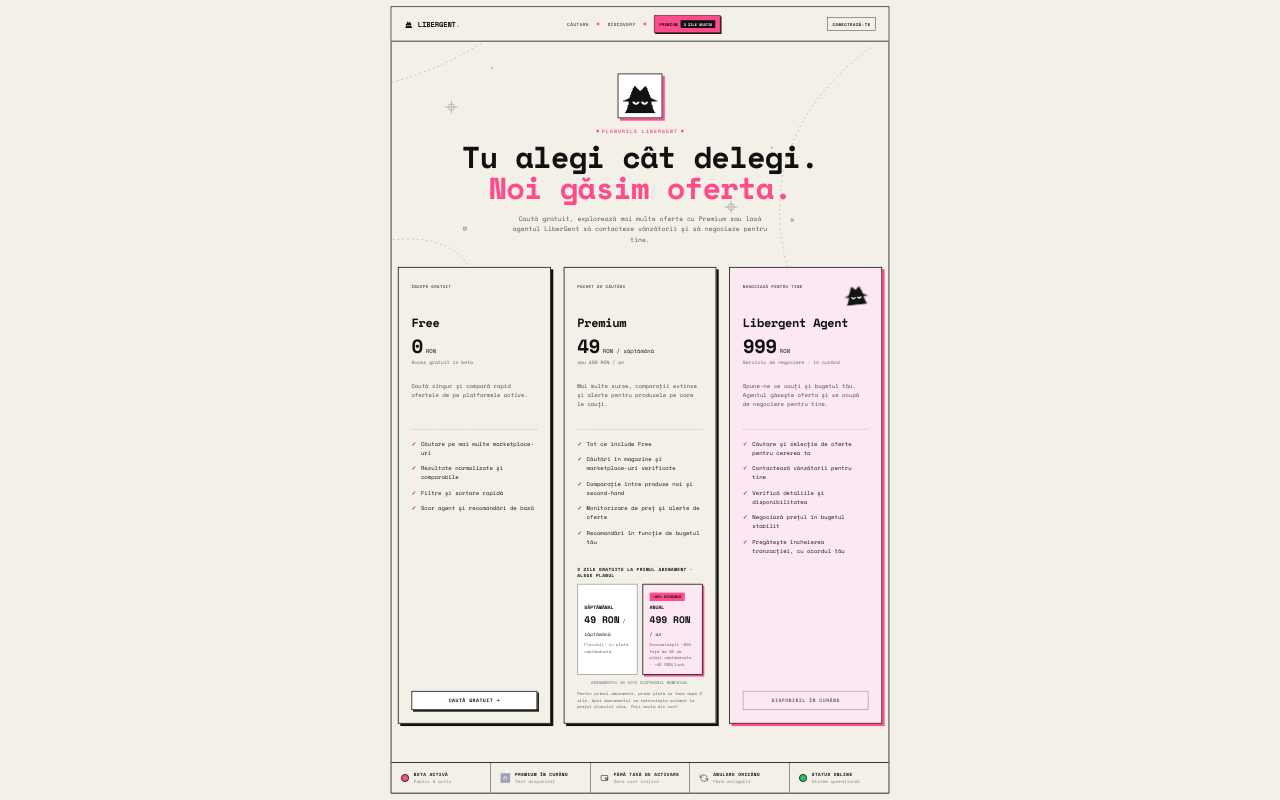
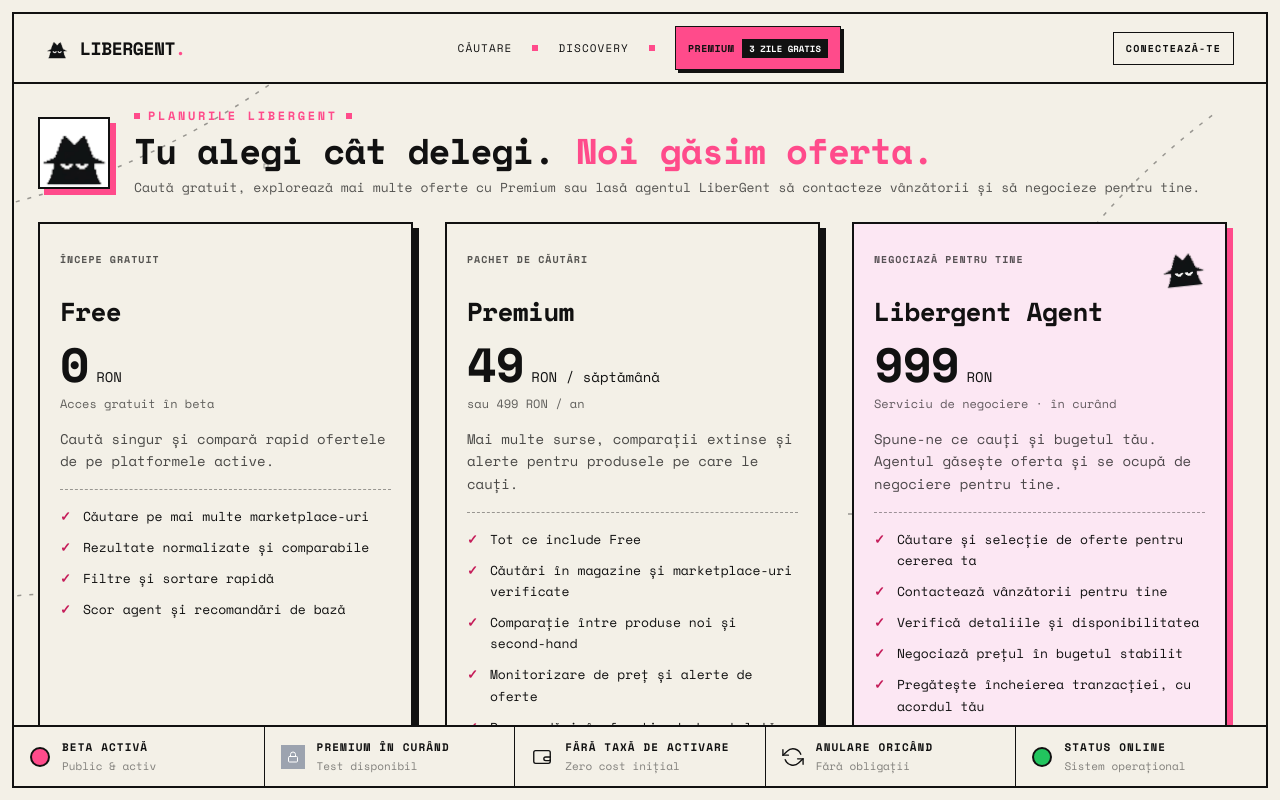
Before and after one commit to Vicorico17/libergent, a Next.js app in the folder ui/: page /pricing in a window 1280 px wide. Built offline with nearby package versions, Linux system fonts and the light colour scheme; no server answers; a web font is replaced by a local one.

Commit message:
Keep pricing frame fixed to viewport with readable content

```diff
--- a/ui/src/app/pricing/page.tsx
+++ b/ui/src/app/pricing/page.tsx
@@ -1,7 +1,6 @@
 "use client";
 
 import Link from "next/link";
-import { useLayoutEffect, useRef } from "react";
 import styles from "./pricing.module.css";
 import { LogoIcon } from "@/components/LogoIcon";
 import { AccountNavLink } from "@/components/AccountNavLink";
@@ -48,31 +47,9 @@
 }
 
 export default function PricingPage() {
-  const viewportRef = useRef<HTMLDivElement>(null);
-  const canvasRef = useRef<HTMLDivElement>(null);
-
-  useLayoutEffect(() => {
-    const viewport = viewportRef.current;
-    const canvas = canvasRef.current;
-    if (!viewport || !canvas) return;
-
-    // Layout dimensions remain unscaled, so resizing cannot compound the scale.
-    const fit = () => {
-      const scale = Math.min(1, viewport.clientHeight / Math.max(1, canvas.offsetHeight));
-      viewport.style.setProperty("--pricing-scale", String(scale));
-    };
-    const observer = new ResizeObserver(fit);
-    observer.observe(viewport);
-    observer.observe(canvas);
-    fit();
-    return () => observer.disconnect();
-  }, []);
-
   return (
-    <div ref={viewportRef} className={styles.viewport}>
     <div
-      ref={canvasRef}
-      className={`${styles.canvas} min-h-screen flex flex-col p-0 sm:p-2 md:p-4`}
+      className={`${styles.page} min-h-screen flex flex-col p-0 sm:p-2 md:p-4`}
       style={{ background: BG, fontFamily: MONO }}
     >
       {/* Outer frame */}
@@ -140,7 +117,7 @@
           <BillingReturnNotice />
 
           {/* Premium identity */}
-          <div className="mb-8 flex flex-col items-center text-center md:mb-14">
+          <div className={`${styles.intro} mb-8 flex flex-col items-center text-center md:mb-14`}>
             <div className="mb-6 flex h-24 w-24 items-center justify-center border-2 border-[#111111] bg-white shadow-[6px_6px_0_#FF4B8B] md:h-28 md:w-28">
               <LogoIcon size={78} className="md:!h-24 md:!w-24" />
             </div>
@@ -223,6 +200,5 @@
         }
       `}</style>
     </div>
-    </div>
   );
 }
--- a/ui/src/app/pricing/pricing.module.css
+++ b/ui/src/app/pricing/pricing.module.css
@@ -1,35 +1,139 @@
-.viewport {
-  background: #f3f0e7;
+.page {
+  position: fixed;
+  inset: 0;
+  height: 100dvh;
+  min-height: 0;
+  padding: clamp(6px, 1vw, 12px);
+  overflow: hidden;
 }
 
-/* Keep the complete composition in view without changing its proportions.
-   Narrow screens retain the readable, stacked layout and normal scrolling. */
+.page > div {
+  min-height: 0;
+  flex: 1;
+}
+
+.page header,
+.page footer {
+  flex-shrink: 0;
+}
+
+.page main {
+  min-height: 0;
+  flex: 1 1 0;
+  overflow-y: auto;
+  overscroll-behavior-y: contain;
+  scrollbar-gutter: stable;
+}
+
+/* Compact the layout itself, keeping text at its natural, readable size. */
 @media (min-width: 1024px) {
-  .viewport {
-    position: relative;
-    height: 100dvh;
-    flex: none;
-    overflow: clip;
+  .page {
+    padding: 12px;
   }
 
-  .canvas {
-    position: absolute;
-    top: 50%;
-    left: 0;
+  .page header {
+    padding-block: 12px;
+  }
+
+  .page main {
+    padding: 24px 24px 32px;
+  }
+
+  .intro {
+    display: grid;
     width: 100%;
-    transform: translateY(-50%) scale(var(--pricing-scale, 1));
-    transform-origin: center center;
+    max-width: 1280px;
+    grid-template-columns: 72px 1fr;
+    column-gap: 24px;
+    text-align: left;
+    margin-bottom: 24px;
+    align-items: center;
+  }
+
+  .intro > div:first-child {
+    grid-column: 1;
+    grid-row: 1 / 4;
+    width: 72px;
+    height: 72px;
+    margin: 0;
+  }
+
+  .intro > div:first-child img {
+    width: 60px !important;
+    height: 60px !important;
+  }
+
+  .intro > div:nth-child(2),
+  .intro > h1,
+  .intro > p {
+    grid-column: 2;
+    max-width: none;
+    margin: 0;
+  }
+
+  .intro h1 {
+    font-size: clamp(28px, 2.8vw, 42px);
+    line-height: 1.15;
+    margin-block: 6px;
+  }
+
+  .intro h1 br {
+    display: none;
+  }
+
+  .intro h1 span::before {
+    content: " ";
+  }
+
+  .intro > p {
+    font-size: 13px;
+  }
+
+  .page article {
+    padding: 20px;
+  }
+
+  .page article > div:first-child {
+    min-height: 44px;
+    margin-bottom: 8px;
+  }
+
+  .page article > div:first-child img {
+    width: 44px;
+    height: 44px;
+  }
+
+  .page article h3 {
+    font-size: 26px;
+    margin-bottom: 12px;
+  }
+
+  .page article > p {
+    min-height: 0;
+    margin-bottom: 16px;
+  }
+
+  .page article > ul {
+    gap: 10px;
+    padding-top: 16px;
+    margin-bottom: 20px;
+    font-size: 13px;
+  }
+
+  .page footer > div {
+    padding: 12px 16px;
   }
 }
 
 @media print {
-  .viewport {
+  .page {
+    position: static;
     height: auto;
     overflow: visible;
   }
 
-  .canvas {
-    position: static;
-    transform: none;
+  .page main {
+    overflow: visible;
+    flex: auto;
   }
 }
```
